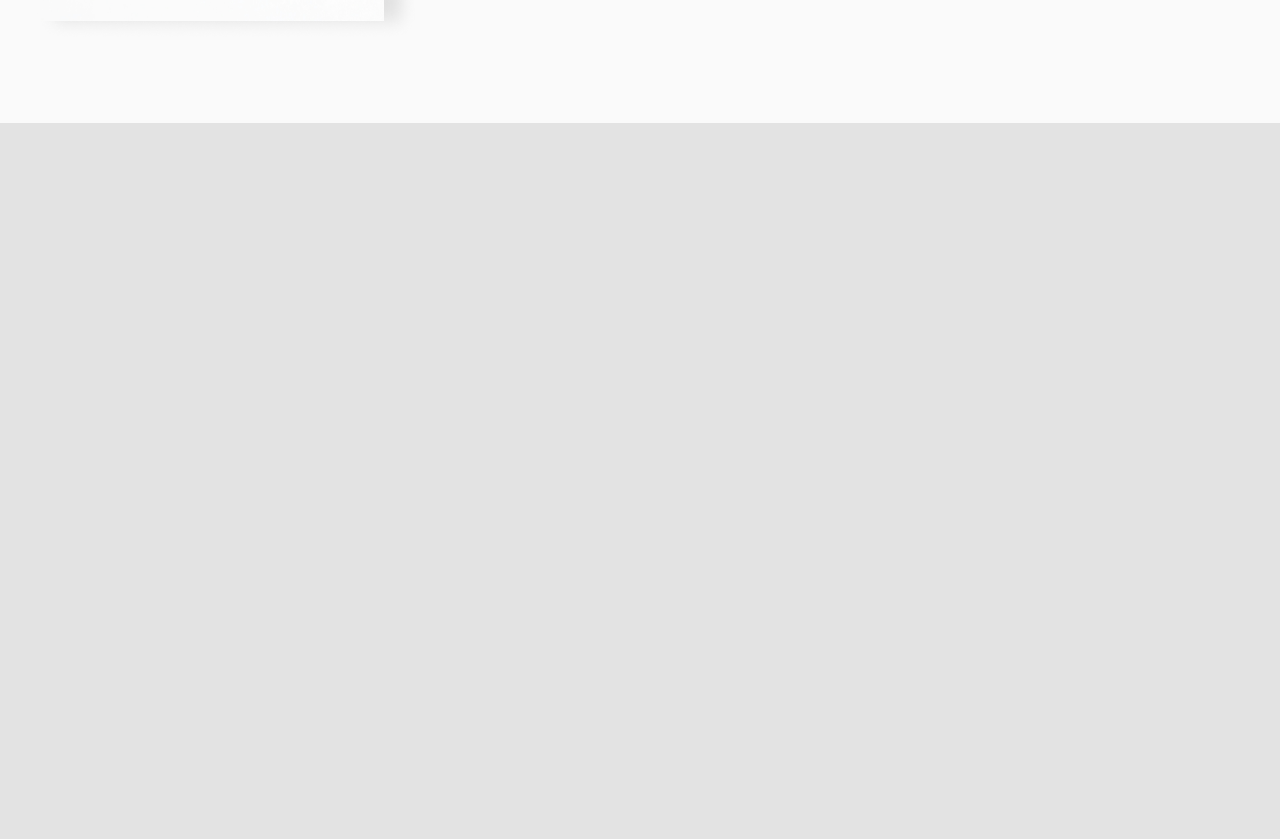
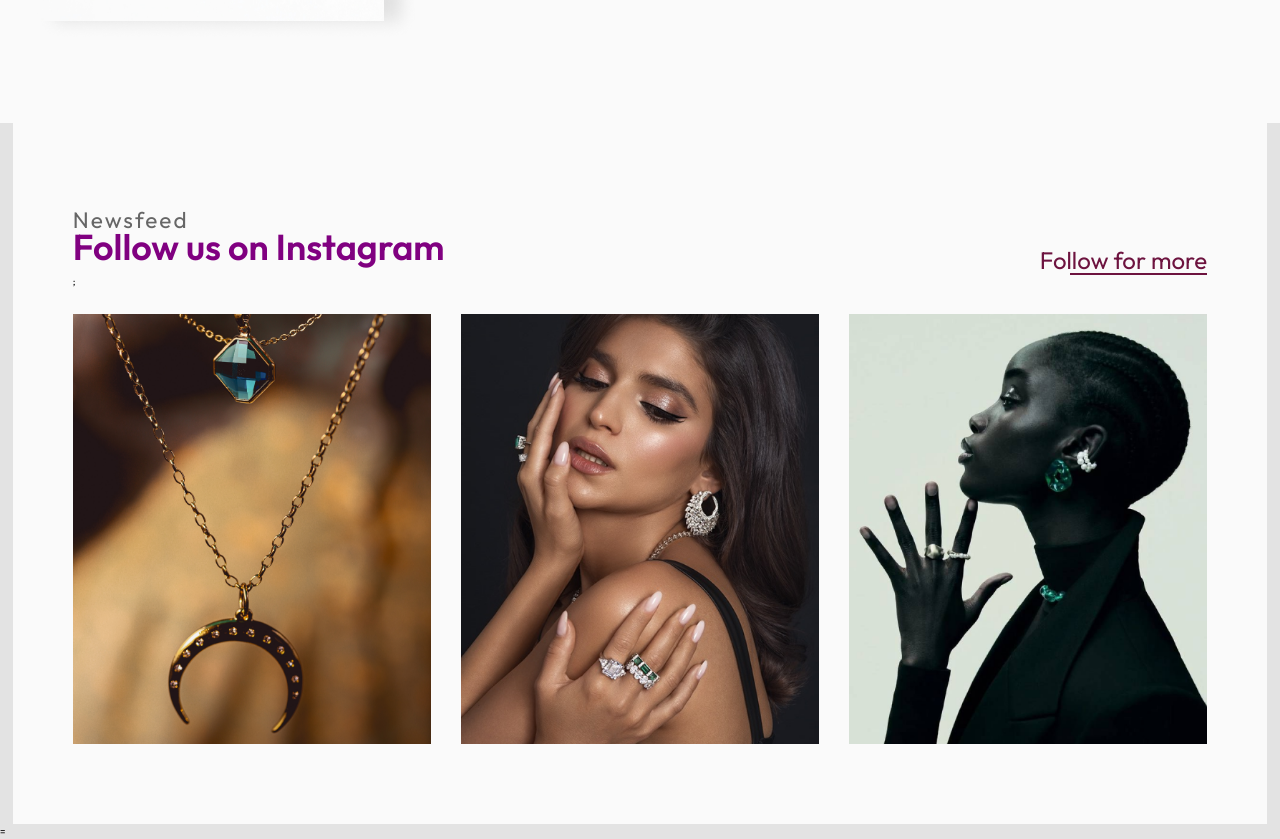
Before and after one commit to timmyproofficial/premier-store, a React (Vite) app: page / in a window 1280 px wide. Shown: the part 4692-5531 px from the top of the page. Before the commit the page ends 4815 px from the top, so only its background shows below. Built offline with nearby package versions, Linux system fonts and the light colour scheme.

Commit message:
Design the NewsFeed block

```diff
--- a/src/App.tsx
+++ b/src/App.tsx
@@ -3,8 +3,7 @@ import { HomePage } from './pages';
 function App() {
   return (
     <div>
-      <HomePage />
-      {/* <DiscountBlock /> */}
+      <HomePage />={' '}
     </div>
   );
 }
--- /dev/null
+++ b/src/components/NewsFeed.tsx
@@ -0,0 +1,16 @@
+import React from 'react';
+import { newsFeed } from '../constants';
+
+const NewsFeed = () => {
+  return (
+    <div className="grid grid-cols-3 gap-12">
+      {newsFeed.map((news) => (
+        <div key={news.id}>
+          <img src={news.img} alt="News Image" />
+        </div>
+      ))}
+    </div>
+  );
+};
+
+export default NewsFeed;
--- /dev/null
+++ b/src/components/NewsFeedBlock.tsx
@@ -0,0 +1,14 @@
+import BlockWhite from './BlockWhite';
+import HeadingNewsfeed from './HeadingNewsfeed';
+import NewsFeed from './NewsFeed';
+
+const NewsFeedBlock = () => {
+  return (
+    <BlockWhite>
+      <HeadingNewsfeed />
+      <NewsFeed />
+    </BlockWhite>
+  );
+};
+
+export default NewsFeedBlock;
--- a/src/constants.ts
+++ b/src/constants.ts
@@ -2,6 +2,9 @@ import arrival1 from './assets/arrival1.png';
 import arrival2 from './assets/arrival2.png';
 import arrival3 from './assets/arrival3.png';
 import arrival4 from './assets/arrival4.png';
+import newsImg1 from './assets/newsfeed1.png';
+import newsImg2 from './assets/newsfeed2.png';
+import newsImg3 from './assets/newsfeed3.png';
 
 export const productsFeature = [
   {
@@ -136,3 +139,18 @@ export const testimonies = [
     rating: 5,
   },
 ];
+
+export const newsFeed = [
+  {
+    id: 1,
+    img: newsImg1,
+  },
+  {
+    id: 2,
+    img: newsImg2,
+  },
+  {
+    id: 3,
+    img: newsImg3,
+  },
+];
--- a/src/pages/HomePage.tsx
+++ b/src/pages/HomePage.tsx
@@ -4,6 +4,7 @@ import FeaturedProuductsBlock from '../components/FeaturedProuductsBlock';
 import Hero from '../components/Hero';
 import NavbarTop from '../components/NavbarTop';
 import NewArrivalsBlock from '../components/NewArrivalsBlock';
+import NewsFeedBlock from '../components/NewsFeedBlock';
 import OffersBlock from '../components/offersBlock';
 import TestimonialsBlock from '../components/TestimonialsBlock';
 
@@ -20,6 +21,7 @@ const HomePage = () => {
       <NewArrivalsBlock />
       <TestimonialsBlock />
       <DiscountBlock />
+      <NewsFeedBlock />
     </>
   );
 };
```
